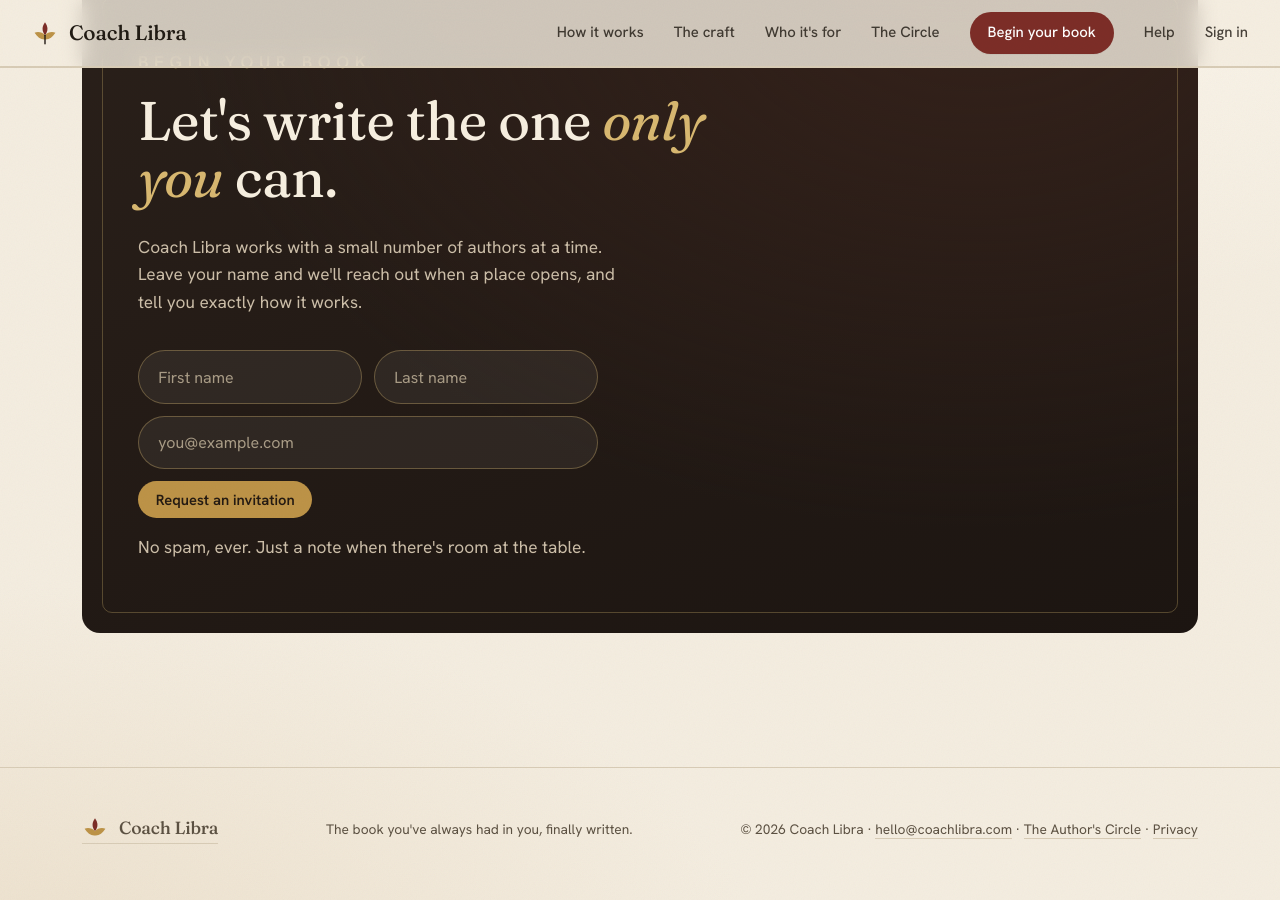
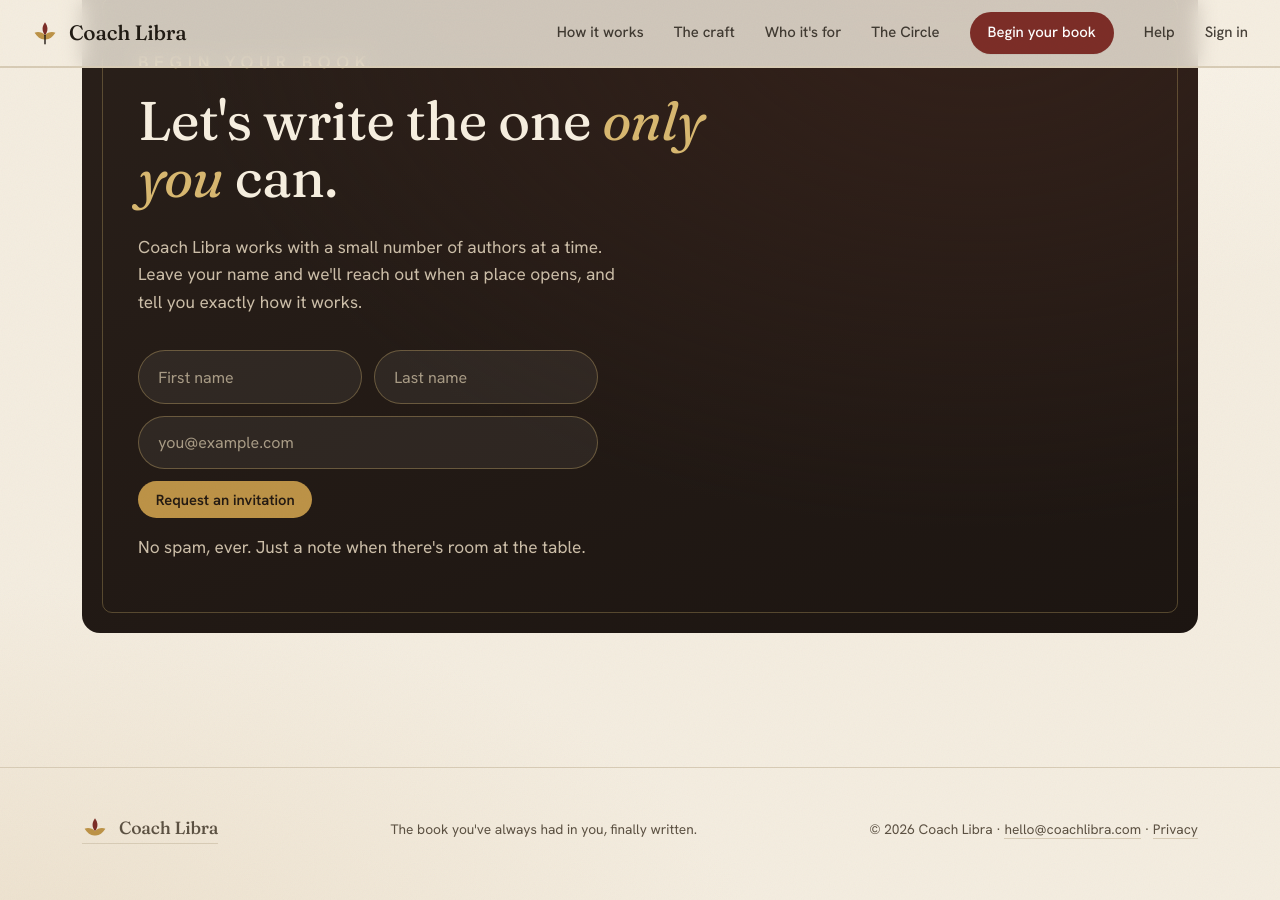
Before and after one commit to ajcrabill/coach-libra-website, a Jekyll site: the page built from index.html, in a window 1280 px wide and 900 px high, scrolled down 4963 px. Built offline with Jekyll 4.4.1, drawn with Linux system fonts in a browser that asks for light colours.

Commit message:
Remove Author's Circle link from footer
Co-Authored-By: Claude Sonnet 4.6 <noreply@anthropic.com>

```diff
--- a/_includes/footer.html
+++ b/_includes/footer.html
@@ -8,6 +8,6 @@
       Coach Libra
     </a>
     <p>The book you've always had in you, finally written.</p>
-    <p>© <span id="yr"></span> Coach Libra · <a href="mailto:hello@coachlibra.com">hello@coachlibra.com</a> · <a href="/circle">The Author's Circle</a> · <a href="/privacy">Privacy</a></p>
+    <p>© <span id="yr"></span> Coach Libra · <a href="mailto:hello@coachlibra.com">hello@coachlibra.com</a> · <a href="/privacy">Privacy</a></p>
   </div>
 </footer>
```
